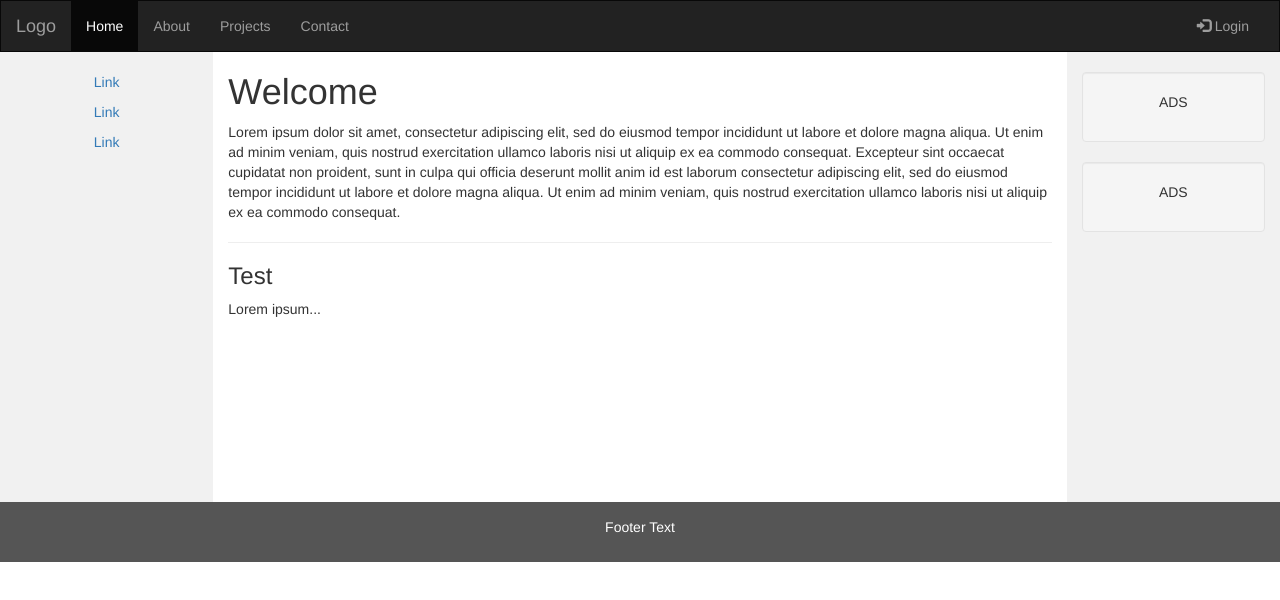
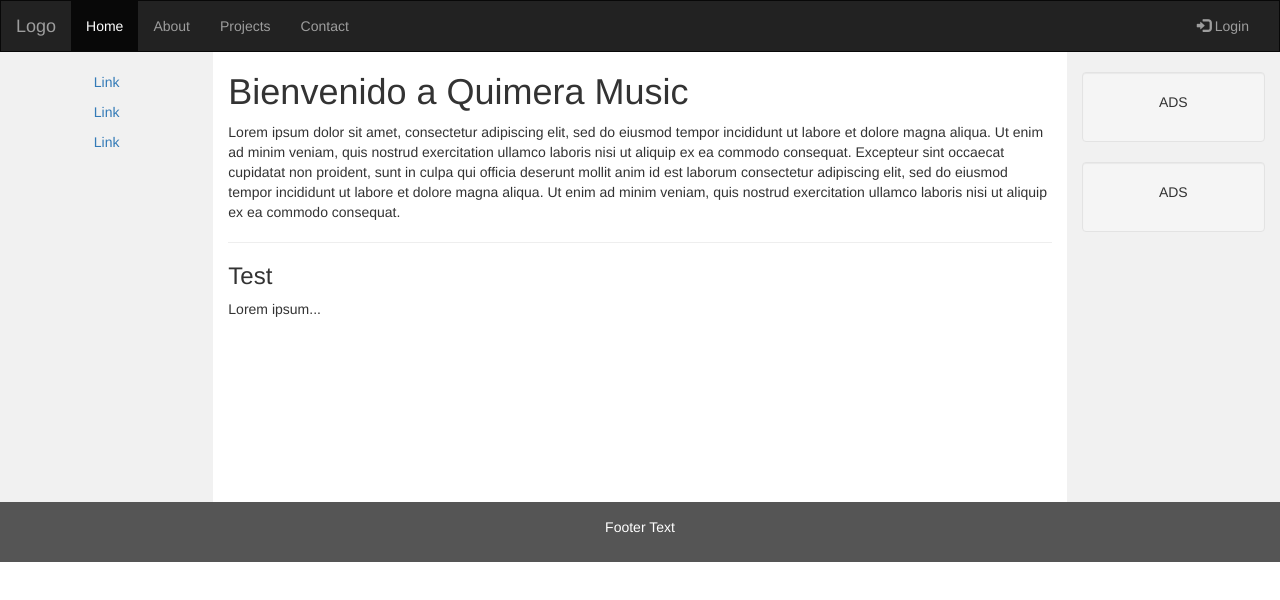
Before and after one commit to asuarezcastro/test, a website: page index.html in a window 1280 px wide. Drawn offline with nearby package versions, Linux system fonts and the light colour scheme.

Commit message:
Mensaje bienvenida

```diff
--- a/index.html
+++ b/index.html
@@ -75,7 +75,7 @@
       <p><a href="#">Link</a></p>
     </div>
     <div class="col-sm-8 text-left">
-      <h1>Welcome</h1>
+      <h1>Bienvenido a Quimera Music</h1>
       <p>Lorem ipsum dolor sit amet, consectetur adipiscing elit, sed do eiusmod tempor incididunt ut labore et dolore magna aliqua. Ut enim ad minim veniam, quis nostrud exercitation ullamco laboris nisi ut aliquip ex ea commodo consequat. Excepteur sint occaecat cupidatat non proident, sunt in culpa qui officia deserunt mollit anim id est laborum consectetur adipiscing elit, sed do eiusmod tempor incididunt ut labore et dolore magna aliqua. Ut enim ad minim veniam, quis nostrud exercitation ullamco laboris nisi ut aliquip ex ea commodo consequat.</p>
       <hr>
       <h3>Test</h3>
```
